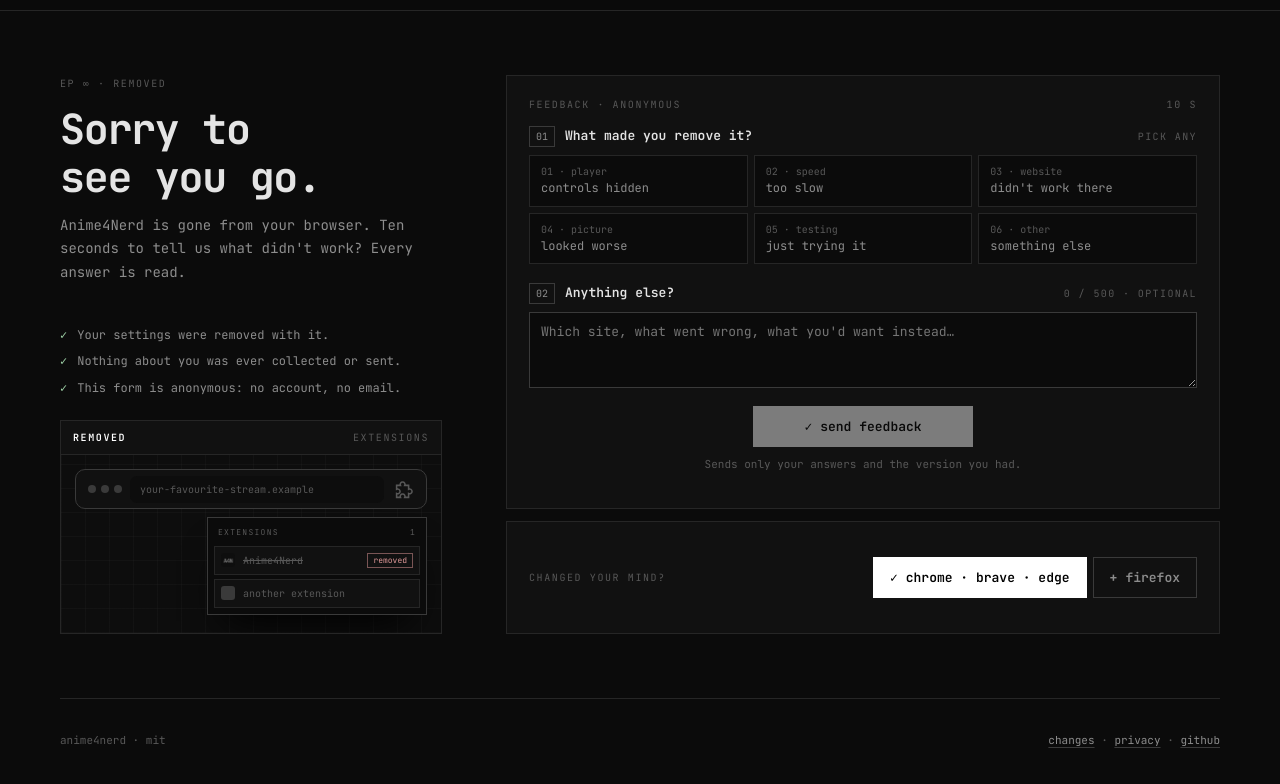
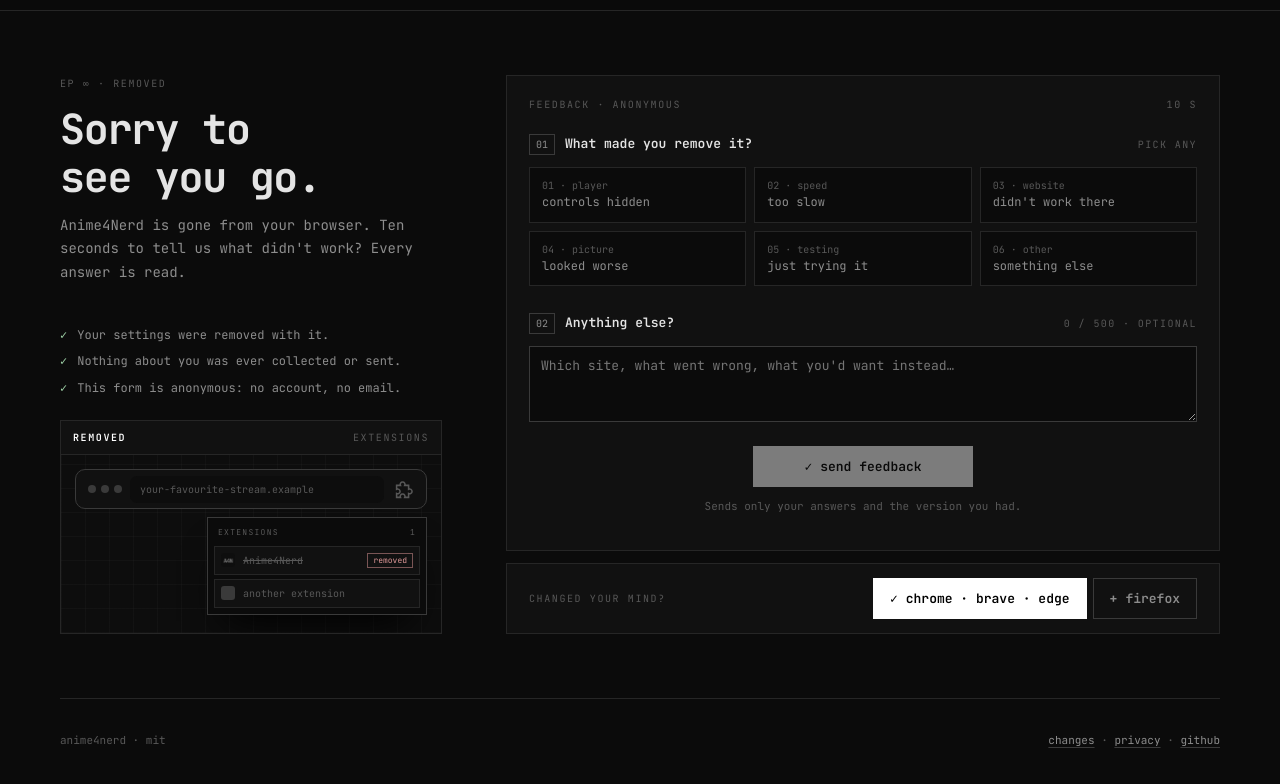
Before and after one commit to creedweb3/anime4nerd, a browser extension: page site/uninstalled.html in a window 1280 px wide. Shown: the part 46-830 px from the top of the page. Drawn offline with Linux system fonts and the light colour scheme.

Commit message:
style(site): roomier spacing in the uninstall feedback form

```diff
--- a/site/uninstalled.html
+++ b/site/uninstalled.html
@@ -23,14 +23,14 @@
   .scene.gone .it.out em { font-style: normal; font-size: 8px; color: var(--bad); border: 1px solid rgba(var(--r), .5); padding: 0 5px; }
 
   /* Numbered steps, like the "pass 01" strip on the home page. */
-  .step { display: flex; align-items: center; gap: 10px; margin: 18px 0 8px; }
-  form > .step:first-child { margin-top: 2px; }
+  .step { display: flex; align-items: center; gap: 10px; margin: 26px 0 12px; }
+  form > .step:first-child { margin-top: 10px; }
   .step i { font-style: normal; font-size: 10px; color: var(--dim); border: 1px solid var(--line2); padding: 1px 6px; }
   .step b { color: var(--fg); font-size: 13px; font-weight: 600; }
   .step span { margin-left: auto; color: var(--faint); font-size: 10px; text-transform: uppercase; letter-spacing: .14em; }
 
-  .why { display: grid; grid-template-columns: repeat(3, minmax(0, 1fr)); gap: 6px; }
-  .why button { text-align: left; display: grid; gap: 3px; border: 1px solid var(--line); background: var(--bg); padding: 9px 11px; cursor: pointer; font: 12px/1.3 var(--mono); color: var(--fg); transition: border-color .12s, background-color .12s; }
+  .why { display: grid; grid-template-columns: repeat(3, minmax(0, 1fr)); gap: 8px; }
+  .why button { text-align: left; display: grid; gap: 3px; border: 1px solid var(--line); background: var(--bg); padding: 11px 12px; cursor: pointer; font: 12px/1.3 var(--mono); color: var(--fg); transition: border-color .12s, background-color .12s; }
   .why button i { font-style: normal; font-size: 10px; color: var(--faint); }
   .why button em { font-style: normal; color: var(--dim); white-space: nowrap; overflow: hidden; text-overflow: ellipsis; }
   .why button[aria-pressed="false"]:hover { border-color: var(--line2); }
@@ -38,14 +38,14 @@
   .why button[aria-pressed="true"] { border-color: rgba(var(--g), .7); background: linear-gradient(135deg, rgba(var(--g), .16), transparent 60%) var(--bg); }
   .why button[aria-pressed="true"] i { color: var(--ok); }
   .why button[aria-pressed="true"] em { color: var(--fg); }
-  .tips { display: grid; gap: 4px; margin-top: 10px; }
+  .tips { display: grid; gap: 8px; margin-top: 16px; }
   .tips:empty { display: none; }
-  .tips p { margin: 0; padding-left: 10px; border-left: 2px solid var(--ok); color: var(--ok); font-size: 12px; }
+  .tips p { margin: 0; padding: 2px 0 2px 12px; line-height: 1.5; border-left: 2px solid var(--ok); color: var(--ok); font-size: 12px; }
   .tips p b { color: var(--fg); font-weight: 600; }
   textarea { display: block; width: 100%; height: 76px; padding: 9px 11px; background: var(--bg); border: 1px solid var(--line2); color: var(--fg); font: 13px/1.5 var(--mono); resize: vertical; }
   textarea:focus { outline: none; border-color: var(--on); }
   /* Step 03: the button centred under its heading, the note centred under the button. */
-  .send { display: flex; flex-direction: column; align-items: center; gap: 8px; margin-top: 18px; }
+  .send { display: flex; flex-direction: column; align-items: center; gap: 10px; margin-top: 24px; }
   .send .btn { min-width: 220px; justify-content: center; }
   .send small { color: var(--faint); font-size: 11px; text-align: center; }
   .send button[disabled] { opacity: .45; cursor: default; }
```
